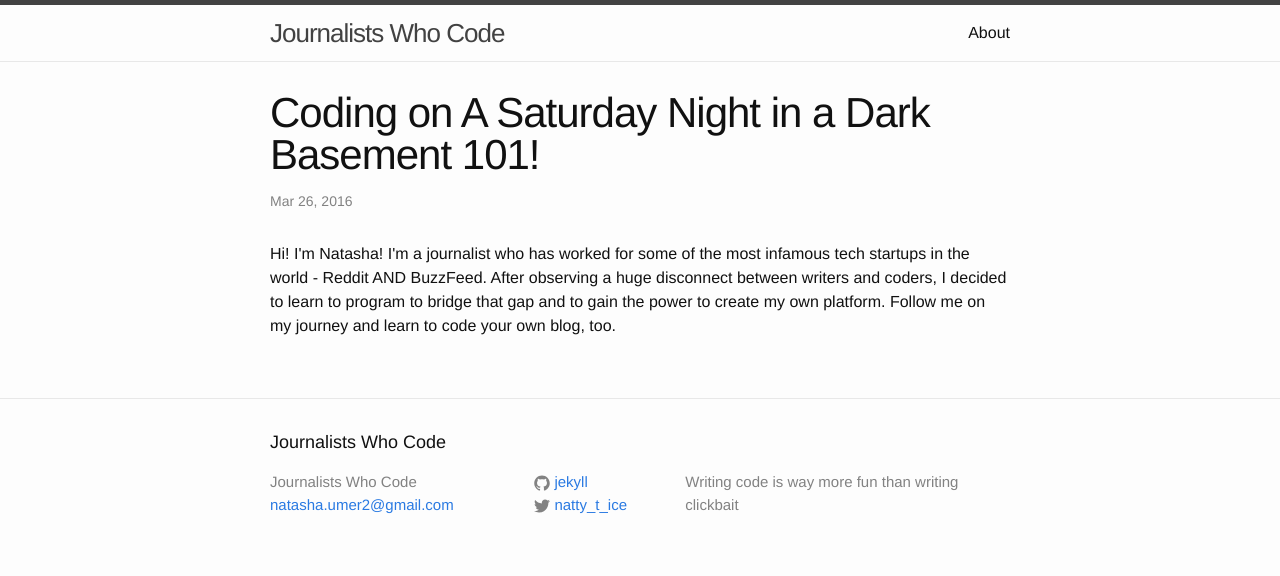
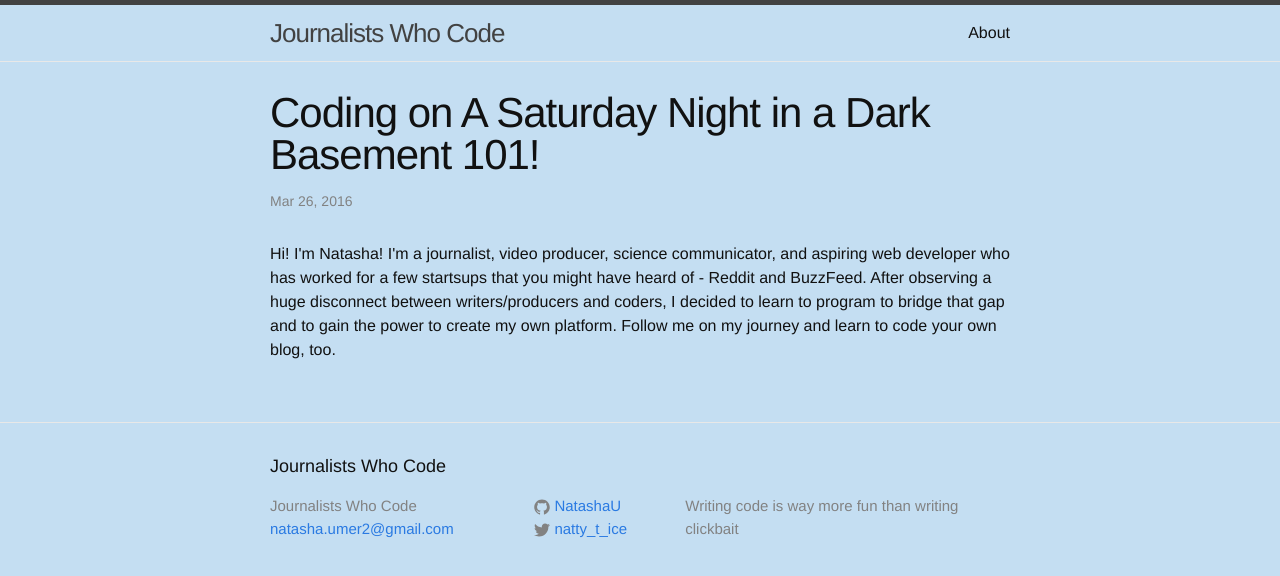
Before and after one commit to natashaU/Building_A_Blog, a Jekyll site: the page built from _posts/2016-03-3-3-26-Coding-on-a-SaSaturday-Night.html, in a window 1280 px wide. Shown: the top 576 px of the page. Built offline with Jekyll 4.4.1, drawn with Linux system fonts in a browser that asks for light colours.

Commit message:
update on style

```diff
--- a/_config.yml
+++ b/_config.yml
@@ -12,6 +12,6 @@ description: Writing code is way more fun than writing clickbait
 baseurl: "" # the subpath of your site, e.g. /blog
 url: "http://yourdomain.com" # the base hostname & protocol for your site
 twitter_username: natty_t_ice
-github_username:  jekyll
+github_username:  NatashaU
 # Build settings
 markdown: kramdown
--- a/_posts/2016-03-3-3-26-Coding-on-a-SaSaturday-Night.html
+++ b/_posts/2016-03-3-3-26-Coding-on-a-SaSaturday-Night.html
@@ -4,4 +4,4 @@ title:  "Coding on A Saturday Night in a Dark Basement 101!"
 date:   2016-03-26 18:19:47 -0400
 categories: coding101
 ---
-Hi! I'm Natasha! I'm a journalist who has worked for some of the most infamous tech startups in the world - Reddit AND BuzzFeed. After observing a huge disconnect between writers and coders, I decided to learn to program to bridge that gap and to gain the power to create my own platform. Follow me on my journey and learn to code your own blog, too.
+Hi! I'm Natasha! I'm a journalist, video producer, science communicator, and aspiring web developer who has worked for a few startsups that you might have heard of - Reddit and BuzzFeed. After observing a huge disconnect between writers/producers and coders, I decided to learn to program to bridge that gap and to gain the power to create my own platform. Follow me on my journey and learn to code your own blog, too.
--- a/css/main.scss
+++ b/css/main.scss
@@ -15,7 +15,7 @@ $base-line-height: 1.5;
 $spacing-unit:     30px;
 
 $text-color:       #111;
-$background-color: #fdfdfd;
+$background-color: #C4DEF2;
 $brand-color:      #2a7ae2;
 
 $grey-color:       #828282;
```
